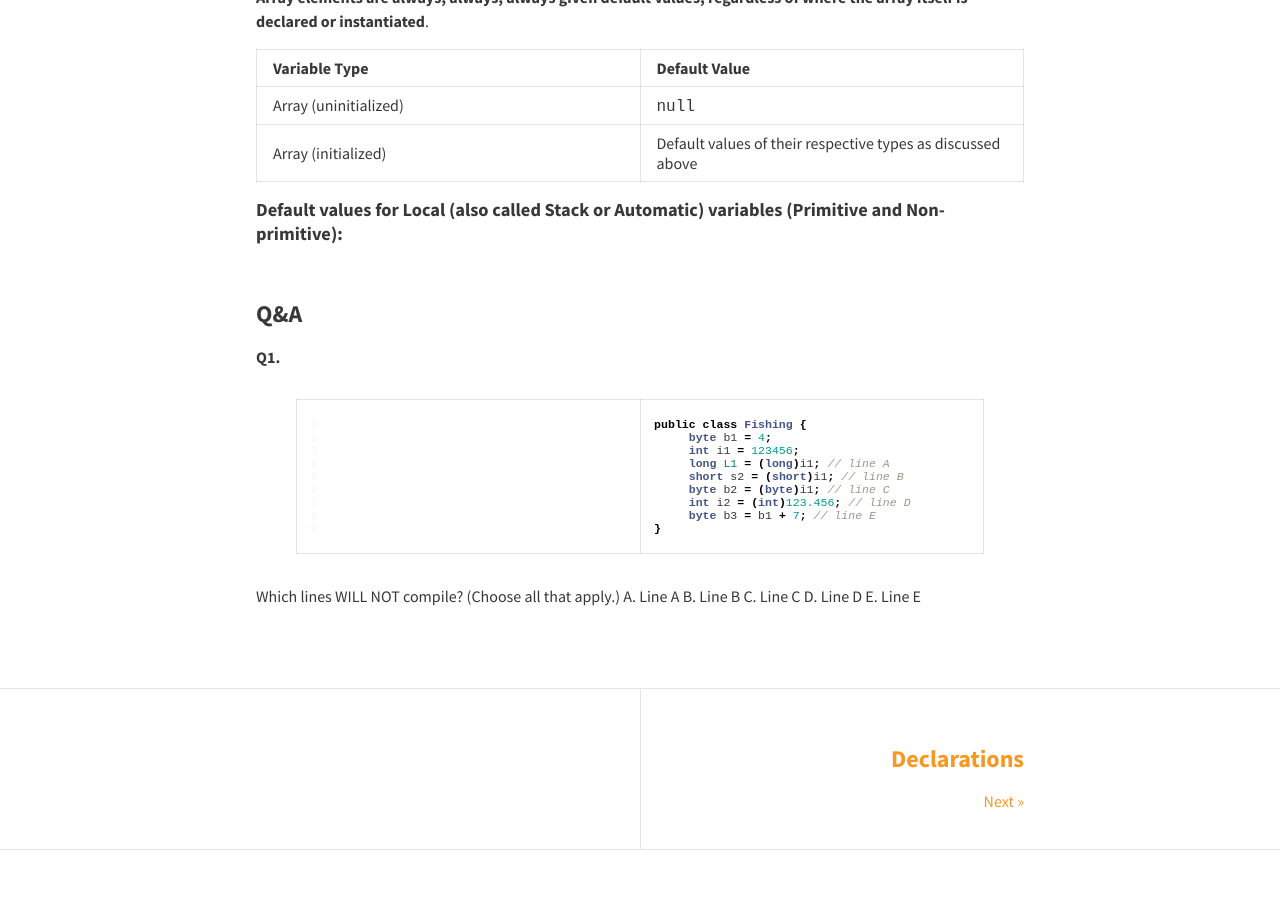
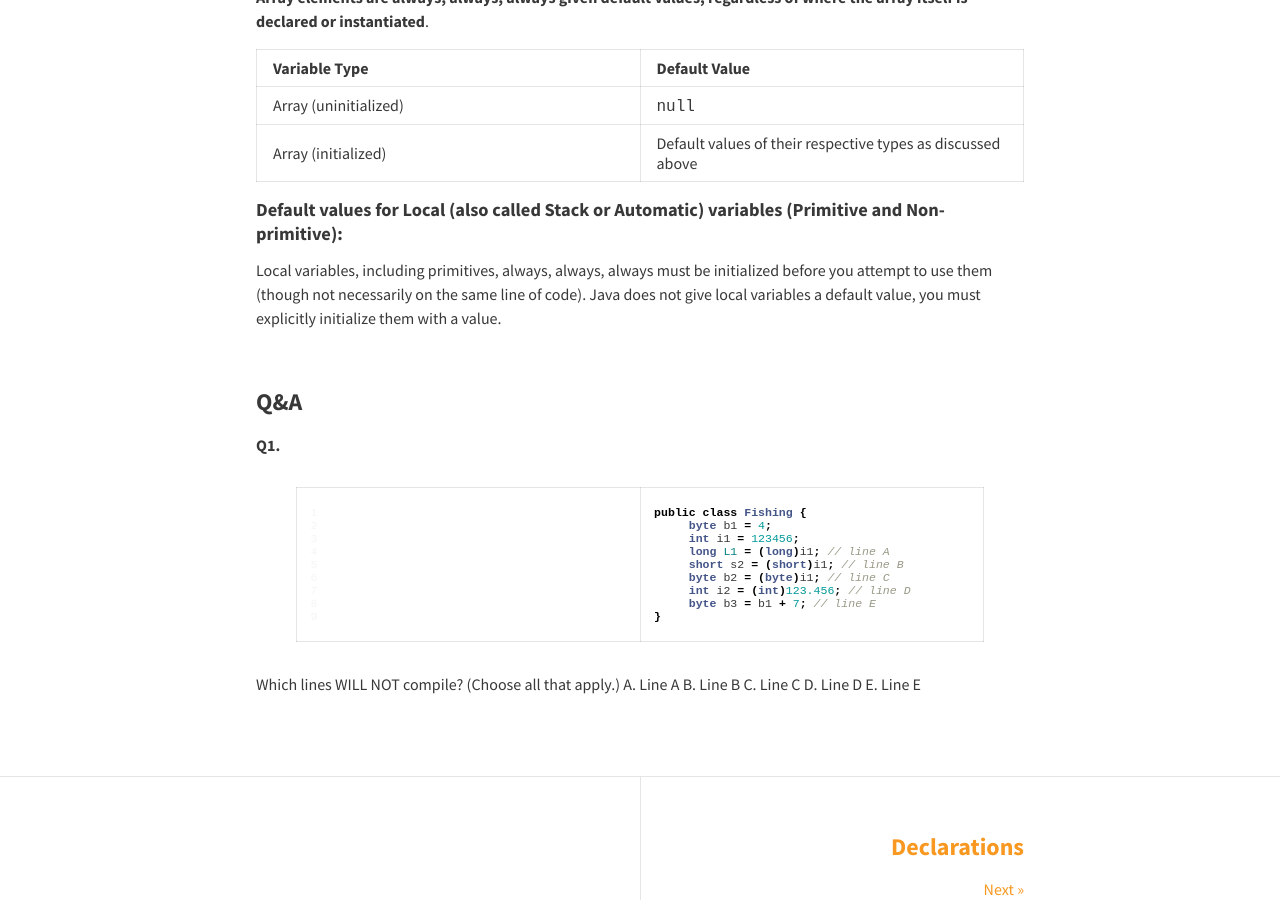
Before and after one commit to rampatra/JavaNotes, a Jekyll site: the page built from _posts/2015-05-14-variables-and-literals.md, in a window 1280 px wide and 900 px high, scrolled down 8428 px. Built offline with Jekyll 4.4.1, drawn with Linux system fonts in a browser that asks for light colours; nearby versions of some CDN libraries; comment, search, counter and statistics services are not loaded.

Commit message:
added content

```diff
--- a/_posts/2015-05-14-variables-and-literals.md
+++ b/_posts/2015-05-14-variables-and-literals.md
@@ -472,7 +472,9 @@ Array (initialized) | Default values of their respective types as discussed abov
 
 #### Default values for Local (also called Stack or Automatic) variables (Primitive and Non-primitive):
 
-
+Local variables, including primitives, always, always, always must be initialized before you attempt to use them
+(though not necessarily on the same line of code). Java does not give local variables a default value, you must
+explicitly initialize them with a value.
 
 
 
```
